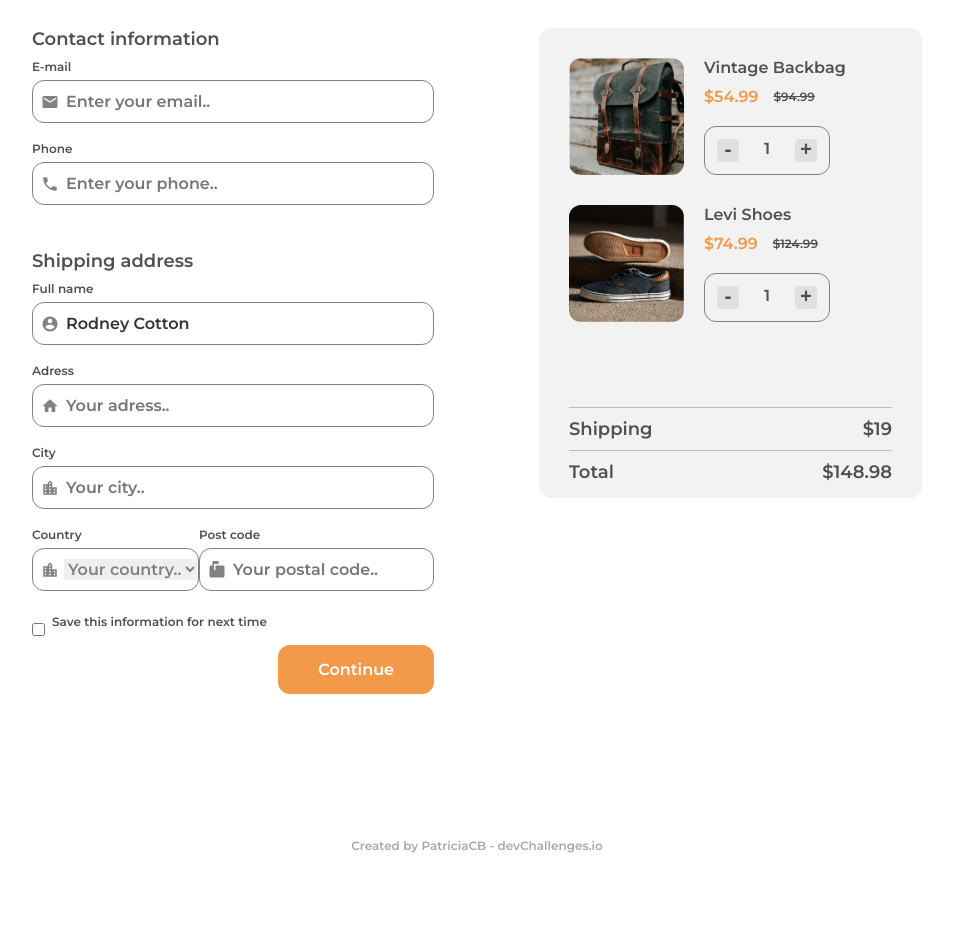
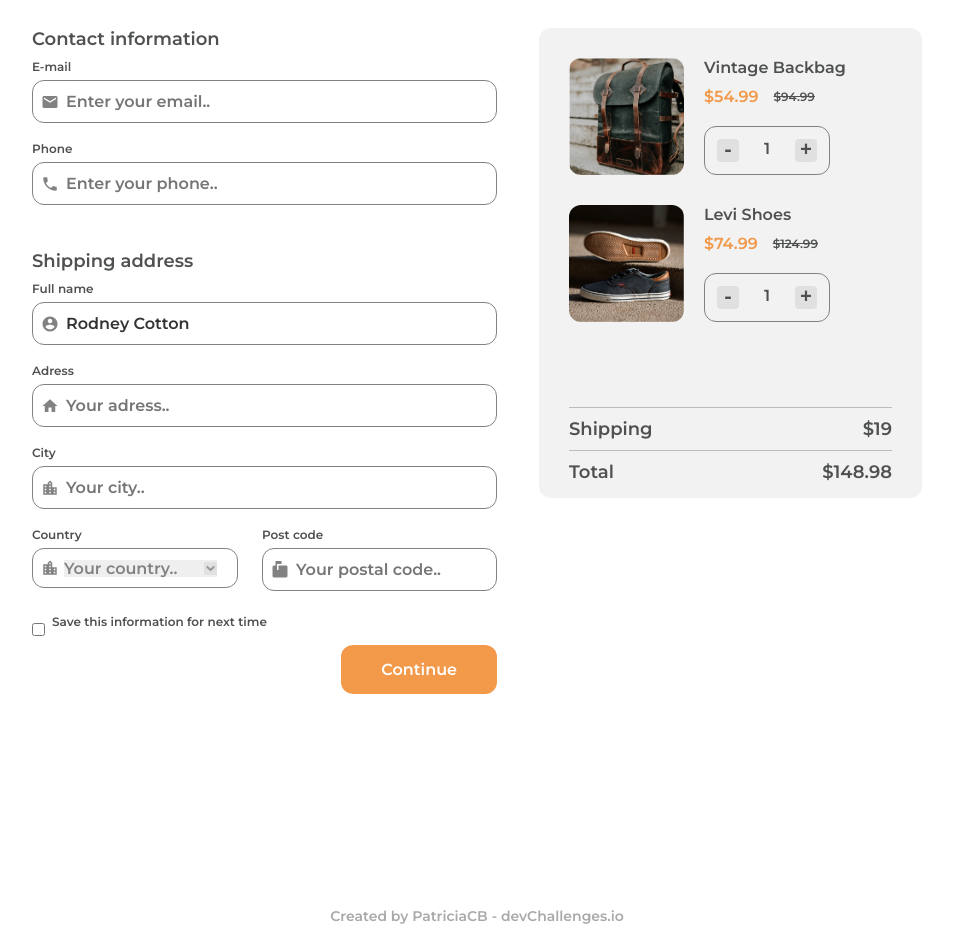
Before and after one commit to PatriciaCBweb/Checkout-page, a plain HTML site: page index.html in a window 1280 px wide. Shown: the part 129-1067 px from the top of the page, without its empty margins (163-1116 px from the left). Before the commit the page ends 995 px from the top, so only its background shows below. Drawn offline with Linux system fonts and the light colour scheme.

Commit message:
Add files via upload

```diff
--- a/assets/css/style.css
+++ b/assets/css/style.css
@@ -6,9 +6,15 @@
     box-sizing: content-box;
 }
 
+/*///////////////////////////////
+/////////////MOBILE//////////////
+///////////////////////////////*/
+
 .container{
     min-width: 195px;
+    max-width: 480px;
     padding: 13px;
+    margin: auto;
 }
 
 h1{
@@ -21,6 +27,7 @@ h1{
     padding: 30px 30px 10px 30px;
     border-radius: 12px;
     margin-bottom: 39px;
+    max-width: 410px;
 }
 
 .product{
@@ -87,6 +94,11 @@ h1{
     border-radius: 4px;
     font-size: 20px;
     font-family: 'Courier New', Courier, monospace;
+    cursor: pointer;
+}
+
+.quantity button:active{
+    background-color: #A9A9A9;
 }
 
 .shipping{
@@ -157,11 +169,18 @@ h1{
     border: none;
     font-size: 11px;
     color: #828282;
+    appearance: none;
+    background-image: url(../images/arrow.png);
+    background-repeat: no-repeat;
+    background-size: 13px;
+    background-position: calc(100% - 0px) center;
+    padding-right:20%;
 }
 
 .country-code{
-    display: flex;
-    justify-content: space-between;
+    display: grid;
+    grid-template-columns: 1fr 1fr;
+    grid-gap: 1.5em;
 }
 
 .checkbox{
@@ -184,6 +203,11 @@ h1{
     color: #fff;
     font-size: 16px;
     float: right;
+    cursor: pointer;
+}
+
+.button:hover{
+    background-color: #db8133;
 }
 
 /* footer */
@@ -195,7 +219,6 @@ footer p{
     font-weight: 500;
     font-size: 12px;
     color: #A9A9A9;
-
 }
 
 footer a{
@@ -204,7 +227,30 @@ footer a{
     font-weight: 700;
 }
 
-@media (min-width: 1000px){
+/*///////////////////////////////
+/////////////TABLET//////////////
+///////////////////////////////*/
+
+@media (min-width: 768px) and (max-width: 1024px){
+    h1{
+        font-size: 30px;
+        margin: 35px 0;
+    }
+
+    .country-code{
+        grid-gap: 2em;
+    }
+
+    .input-box select{
+        padding-right:90px;
+    }
+}
+
+/*///////////////////////////////
+/////////////DESKTOP/////////////
+///////////////////////////////*/
+
+@media (min-width: 1024px){
     .container{
         max-width: 890px;
         margin: auto;
@@ -282,4 +328,9 @@ footer a{
     .checkbox{
         font-size: 12px;
     }
+
+    footer p{
+        margin-top: 159px;
+        font-size: 14px;
+    }
 }
--- a/index.html
+++ b/index.html
@@ -79,7 +79,7 @@
                             <label for="phone">Phone</label>
                             <div class="input-box">
                                 <i class="material-icons">phone</i>
-                                <input type="number" id="phone" placeholder="Enter your phone..">
+                                <input type="text" id="phone" placeholder="Enter your phone.." pattern="[0-9]{9,}" title="Nine numbers phone">
                             <div>
                         </div>
                     </div>
@@ -112,9 +112,9 @@
                                 <div class="input-box">
                                     <i class="material-icons">	location_city</i>
                                     <select name="country" id="country"><i class="material-icons">keyboard_arrow_down</i>
-                                        <option value="">Your country..</option>
-                                        <option value="">country1</option>
-                                        <option value="">country2</option>
+                                        <option value="" class="option">Your country..</option>
+                                        <option value="" class="option">country1</option>
+                                        <option value="" class="option">country2</option>
                                     </select>
                                 </div>
                             </div>
```
Also changed, not shown: assets/images/arrow.png (added).
